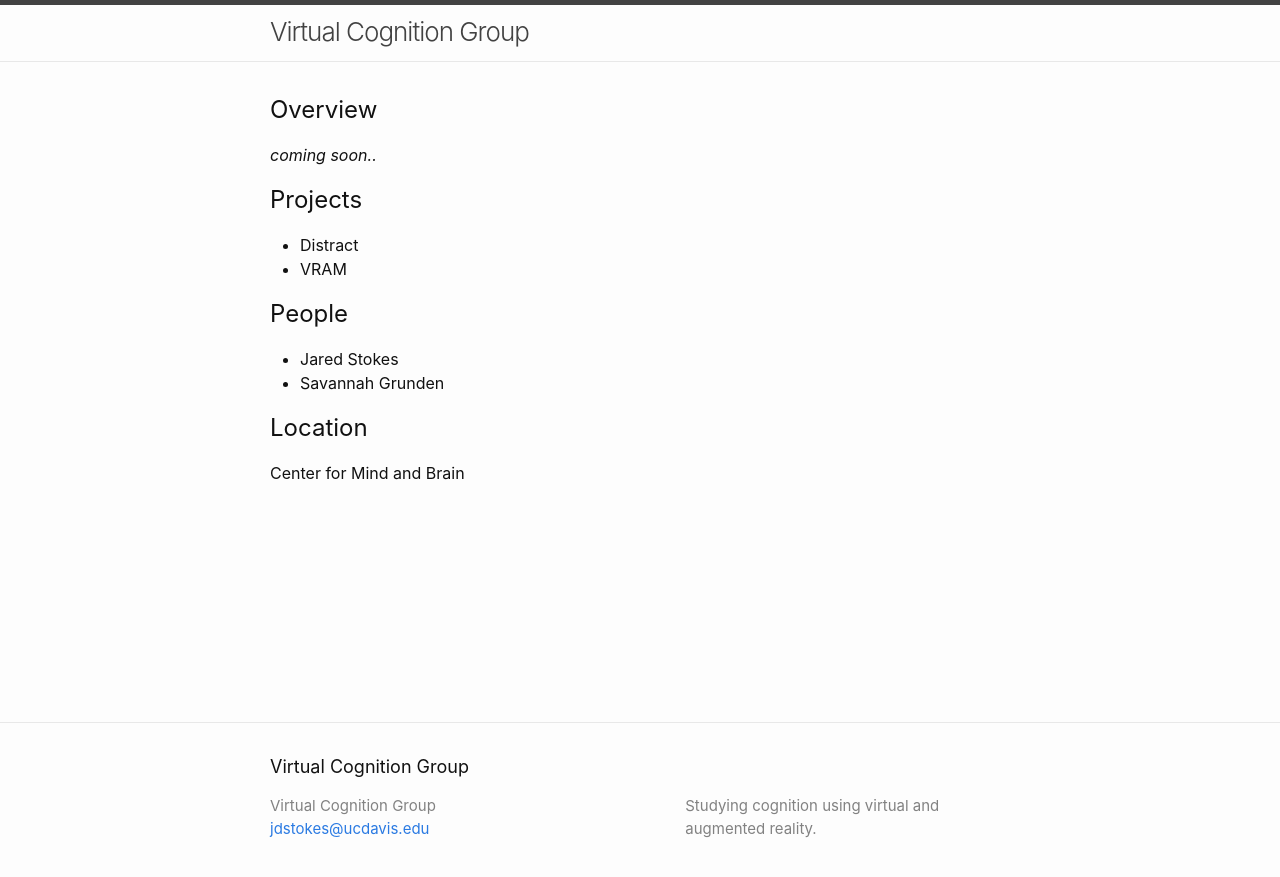
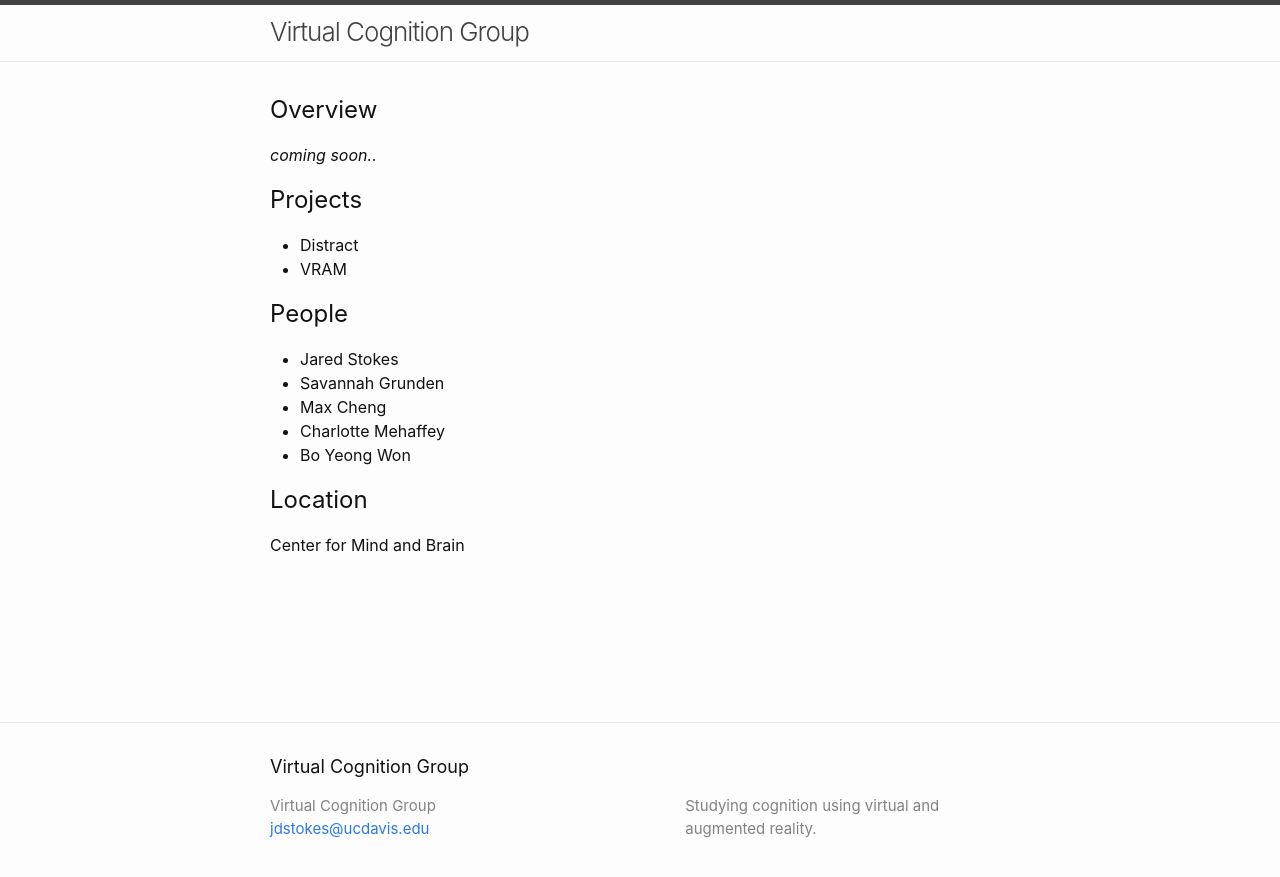
Before and after one commit to vr-davis-group/vr-davis-group.github.io, a Jekyll site: the page built from index.md, in a window 1280 px wide. Shown: the top 877 px of the page. Built offline with Jekyll 4.4.1, drawn with Linux system fonts in a browser that asks for light colours; our own code applies the rules of GitHub Pages for plain Markdown files.

Commit message:
update member list

```diff
--- a/index.md
+++ b/index.md
@@ -14,6 +14,9 @@ _coming soon.._
 ## People
 * Jared Stokes
 * Savannah Grunden
+* Max Cheng
+* Charlotte Mehaffey
+* Bo Yeong Won
 
 ## Location
 Center for Mind and Brain
```
